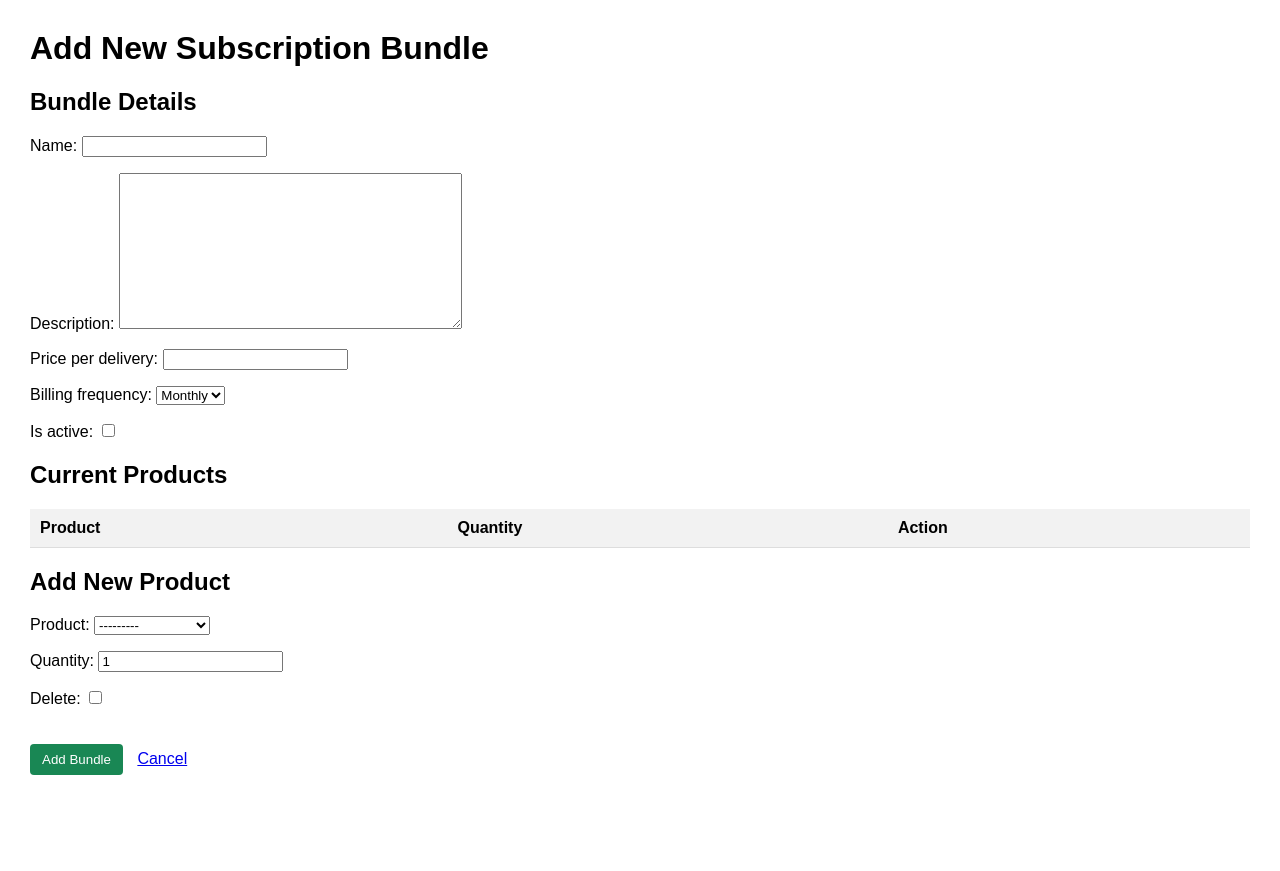
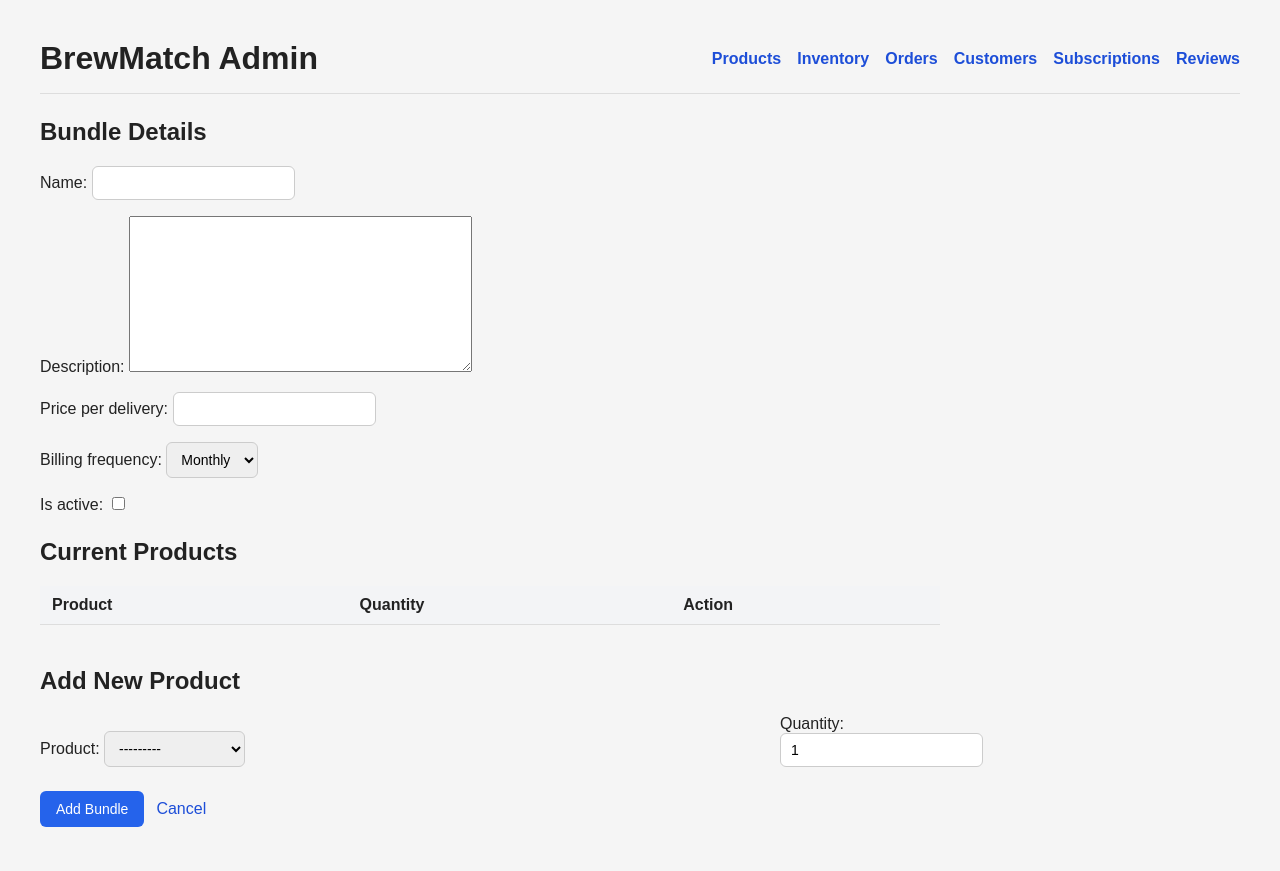
Before and after one commit to ClaudineWang/IS2108-Pair-Project, a Django app: page /admin/subscriptions/add/ in a window 1280 px wide. Before the commit the page ends 775 px from the top, so only its background shows below. Run offline with Django 5.2, Linux system fonts and the light colour scheme; tables that the repository leaves empty hold one stand-in row (values such as "Sample post"); lists and menus that the app fills with data are empty.

Commit message:
template reusability for admin panel

```diff
--- a/IS2108proj/adminpanel/forms.py
+++ b/IS2108proj/adminpanel/forms.py
@@ -1,38 +1,70 @@
 from django import forms
-from django.forms import inlineformset_factory
+from django.forms import inlineformset_factory, BaseInlineFormSet
+from django.db.models import Q
 from core.models import Product, Order, OrderItem, SubscriptionBundle, BundleItem, Review
 
 class ProductForm(forms.ModelForm):
     class Meta:
         model = Product
-        fields = ['name', 'description', 'category', 'origin_country', 'roast_level', 'caffeine_type', 'tasting_notes', 'price', 'origin_country', 'stock_level', 'image', 'is_visible']
+        fields = "__all__"
 
 class InventoryForm(forms.ModelForm):
     class Meta:
         model = Product
-        fields = [ 'stock_level', 'reorder_threshold']
-        labels = {
-            "stock_level" : "New Stock Quantity",
-            "reorder_theshold": "Low Stock Warning"
-        }
+        fields = ["stock_level", "reorder_threshold", "is_visible"]
 
 class OrderForm(forms.ModelForm):
     class Meta:
         model = Order
-        fields = ['delivery_status']
+        fields = ["delivery_status", "delivery_address"]
 
 class SubscriptionBundleForm(forms.ModelForm):
     class Meta:
         model = SubscriptionBundle
-        fields = ['name', 'description', 'price_per_delivery', 'billing_frequency', 'is_active']
+        fields = ["name", "description", "price_per_delivery", "billing_frequency", "is_active"]
+
 class BundleItemForm(forms.ModelForm):
     class Meta:
         model = BundleItem
-        fields= ['product', 'quantity']
+        fields = ["product", "quantity"]
+        widgets = {
+            "quantity": forms.NumberInput(attrs={"min": 1}),
+        }
+
+    def __init__(self, *args, **kwargs):
+        bundle = kwargs.pop("bundle", None)
+        super().__init__(*args, **kwargs)
+
+        used_product_ids = []
+
+        if bundle is not None:
+            used_product_ids = list(
+                BundleItem.objects.filter(subscription_bundle=bundle)
+                .exclude(pk=self.instance.pk)
+                .values_list("product_id", flat=True)
+            )
+
+        available_products = Product.objects.exclude(id__in=used_product_ids)
+
+        if self.instance and self.instance.pk:
+            available_products = available_products | Product.objects.filter(id=self.instance.product_id)
+
+        self.fields["product"].queryset = available_products.distinct()
+
+class BaseBundleItemFormSet(BaseInlineFormSet):
+    def __init__(self, *args, **kwargs):
+        self.bundle = kwargs.pop("bundle", None)
+        super().__init__(*args, **kwargs)
+
+    def _construct_form(self, i, **kwargs):
+        kwargs["bundle"] = self.bundle
+        return super()._construct_form(i, **kwargs)
+
 BundleItemFormSet = inlineformset_factory(
     SubscriptionBundle,
     BundleItem,
     form=BundleItemForm,
+    formset=BaseBundleItemFormSet,
     extra=1,
     can_delete=True
 )
@@ -40,7 +72,4 @@
 class ReviewForm(forms.ModelForm):
     class Meta:
         model = Review
-        fields = ['is_visible']
-        labels = {
-            'is_visible': 'Visibility Status'
-        }
+        fields = ["is_visible"]
--- /dev/null
+++ b/IS2108proj/adminpanel/templates/adminpanel/base.html
@@ -0,0 +1,129 @@
+<!DOCTYPE html>
+<html lang="en">
+<head>
+    <meta charset="UTF-8">
+    <meta name="viewport" content="width=device-width, initial-scale=1.0">
+    <title>{% block title %}Admin Panel{% endblock %}</title>
+    <style>
+        body {
+            font-family: Arial, sans-serif;
+            margin: 0;
+            background: #f5f5f5;
+            color: #222;
+        }
+
+        .container {
+            max-width: 1200px;
+            margin: 0 auto;
+            padding: 24px;
+        }
+
+        .topbar {
+            display: flex;
+            justify-content: space-between;
+            align-items: center;
+            padding: 16px 0;
+            border-bottom: 1px solid #ddd;
+            margin-bottom: 24px;
+        }
+
+        .topbar nav {
+            display: flex;
+            gap: 16px;
+            flex-wrap: wrap;
+        }
+
+        .topbar a {
+            text-decoration: none;
+            color: #1d4ed8;
+            font-weight: 600;
+        }
+
+        .page-title {
+            margin: 0;
+        }
+
+        form {
+            display: flex;
+            flex-wrap: wrap;
+            gap: 12px;
+            align-items: center;
+            margin-bottom: 20px;
+        }
+
+        input, select, button {
+            padding: 8px 10px;
+            border: 1px solid #ccc;
+            border-radius: 6px;
+            font-size: 14px;
+        }
+
+        button {
+            background: #1d4ed8;
+            color: white;
+            border: none;
+            cursor: pointer;
+        }
+
+        table {
+            width: 100%;
+            border-collapse: collapse;
+            background: white;
+            margin-top: 12px;
+        }
+
+        th, td {
+            padding: 10px 12px;
+            text-align: left;
+            border-bottom: 1px solid #ddd;
+        }
+
+        th {
+            background: #f2f2f2;
+        }
+
+        .status-visible {
+            color: green;
+            font-weight: bold;
+        }
+
+        .status-hidden {
+            color: red;
+            font-weight: bold;
+        }
+
+        .page-actions {
+            margin-top: 18px;
+        }
+
+        a {
+            color: #1d4ed8;
+            text-decoration: none;
+        }
+
+        a:hover {
+            text-decoration: underline;
+        }
+    </style>
+    {% block extra_head %}{% endblock %}
+</head>
+<body>
+    <div class="container">
+        <header class="topbar">
+            <h1 class="page-title">BrewMatch Admin</h1>
+            <nav>
+                <a href="{% url 'adminpanel:product_list' %}">Products</a>
+                <a href="{% url 'adminpanel:inventory_list' %}">Inventory</a>
+                <a href="{% url 'adminpanel:order_list' %}">Orders</a>
+                <a href="{% url 'adminpanel:customer_list' %}">Customers</a>
+                <a href="{% url 'adminpanel:subscription_bundle_list' %}">Subscriptions</a>
+                <a href="{% url 'adminpanel:review_list' %}">Reviews</a>
+            </nav>
+        </header>
+
+        <main>
+            {% block content %}{% endblock %}
+        </main>
+    </div>
+</body>
+</html>
--- a/IS2108proj/adminpanel/templates/adminpanel/subscription_bundle_form.html
+++ b/IS2108proj/adminpanel/templates/adminpanel/subscription_bundle_form.html
@@ -1,71 +1,94 @@
-<!DOCTYPE html>
-<html>
-<head>
-    <title>{{ page_title }}</title>
+{% extends "adminpanel/base.html" %}
 
+{% block title %}{{ page_title }}{% endblock %}
+{% block page_title %}{{ page_title }}{% endblock %}
+
+{% block content %}
 <style>
-        body {
-            font-family: Arial, sans-serif;
-            margin: 30px;
+    .bundle-form {
+        max-width: 900px;
+    }
+
+    .bundle-form form {
+        display: block;
+    }
+
+    .bundle-form .section {
+        display: block;
+        width: 100%;
+        clear: both;
+    }
+
+    .section {
+        margin-top: 24px;
+        display: block;
+        clear: both;
     }
 
     table {
         width: 100%;
         border-collapse: collapse;
-            margin-top: 15px;
+        margin-top: 12px;
     }
 
     th,
     td {
-            padding: 10px;
+        padding: 10px 12px;
         text-align: left;
         border-bottom: 1px solid #ddd;
     }
 
     th {
-            background-color: #f2f2f2;
+        background: #f3f4f6;
     }
 
-        button {
+    .inline-form {
+        display: grid;
+        grid-template-columns: 1fr 160px;
+        gap: 12px;
+        align-items: end;
+        margin-top: 12px;
+    }
+
+    .actions {
+        display: flex;
+        gap: 12px;
+        align-items: center;
+        margin-top: 24px;
+    }
+
+    .delete-button {
+        background: #dc2626;
+        color: white;
+        border: none;
+        border-radius: 6px;
         padding: 8px 12px;
         cursor: pointer;
     }
 
-        .delete-button {
-            background-color: #dc3545;
+    .save-button {
+        background: #2563eb;
         color: white;
         border: none;
-            border-radius: 4px;
-        }
-
-        .save-button {
-            margin-top: 20px;
-            background-color: #198754;
-            color: white;
-            border: none;
-            border-radius: 4px;
-        }
-
-        .cancel-link {
-            margin-left: 10px;
+        border-radius: 6px;
+        padding: 10px 16px;
+        cursor: pointer;
     }
 </style>
-</head>
 
-<body>
-
-    <h1>{{ page_title }}</h1>
-
+<div class="bundle-form">
     <form method="post">
         {% csrf_token %}
 
+        <div class="section">
             <h2>Bundle Details</h2>
-
             {{ subscription_bundle_form.non_field_errors }}
             {{ subscription_bundle_form.as_p }}
+        </div>
 
         {{ bundle_item_formset.management_form }}
 
+        <div class="section">
             <h2>Current Products</h2>
 
             <table>
@@ -94,15 +117,8 @@
 
                         <td>
                             {{ form.DELETE.as_hidden }}
-
-                                <button
-                                    type="button"
-                                    class="delete-button"
-                                    onclick="deleteItem(
-                                        'item-row-{{ forloop.counter }}',
-                                        'id_{{ form.prefix }}-DELETE'
-                                    )"
-                                >
+                            <button type="button" class="delete-button"
+                                onclick="deleteItem('item-row-{{ forloop.counter }}', 'id_{{ form.prefix }}-DELETE')">
                                 Delete
                             </button>
                         </td>
@@ -111,26 +127,42 @@
                     {% endfor %}
                 </tbody>
             </table>
+        </div>
+        <br>
 
+        <div class="section">
             <h2>Add New Product</h2>
 
             {% for form in bundle_item_formset %}
             {% if not form.instance.pk %}
-                {{ form.as_p }}
+            <div class="inline-form">
+                <div>
+                    {{ form.product.label_tag }}
+                    {{ form.product }}
+                    {{ form.product.errors }}
+                </div>
+
+                <div>
+                    {{ form.quantity.label_tag }}
+                    {{ form.quantity }}
+                    {{ form.quantity.errors }}
+                </div>
+            </div>
             {% endif %}
             {% endfor %}
+        </div>
 
+        <div class="actions">
             <button type="submit" class="save-button">
                 {{ submit_button_text }}
             </button>
 
-        <a
-            class="cancel-link"
-            href="{% url 'adminpanel:subscription_bundle_list' %}"
-        >
+            <a href="{% url 'adminpanel:subscription_bundle_list' %}">
                 Cancel
             </a>
+        </div>
     </form>
+</div>
 
 <script>
     function deleteItem(rowId, deleteInputId) {
@@ -138,6 +170,4 @@
         document.getElementById(rowId).style.display = "none";
     }
 </script>
-
-</body>
-</html>
+{% endblock %}
--- a/IS2108proj/adminpanel/views.py
+++ b/IS2108proj/adminpanel/views.py
@@ -24,7 +24,7 @@
         )
     if caffeine_filter:
         products = products.filter(
-            caffeine_type = category_filter
+            caffeine_type = caffeine_filter
         )
     if roast_filter:
         products = products.filter(
@@ -271,7 +271,8 @@
 
         bundle_item_formset = BundleItemFormSet(
             request.POST,
-            instance=subscription_bundle
+            instance=subscription_bundle,
+            bundle=subscription_bundle
         )
 
         if (
@@ -280,50 +281,36 @@
         ):
             subscription_bundle_form.save()
             bundle_item_formset.save()
-
-            return redirect(
-                "adminpanel:subscription_bundle_list"
-            )
+            return redirect("adminpanel:subscription_bundle_list")
 
     else:
-        subscription_bundle_form = SubscriptionBundleForm(
-            instance=subscription_bundle
+        subscription_bundle_form = SubscriptionBundleForm(instance=subscription_bundle)
+        bundle_item_formset = BundleItemFormSet(
+            instance=subscription_bundle,
+            bundle=subscription_bundle
         )
 
-        bundle_item_formset = BundleItemFormSet(
-            instance=subscription_bundle
-        )
     context = {
-            'subscription_bundle_form': subscription_bundle_form,
-            'bundle_item_formset': bundle_item_formset,
-            'page_title': 'Update Subscription Bundle',
-            'submit_button_text': 'Update Bundle',
+        'subscription_bundle_form': subscription_bundle_form,
+        'bundle_item_formset': bundle_item_formset,
+        'page_title': 'Update Subscription Bundle',
+        'submit_button_text': 'Update Bundle',
     }
     return render(request, 'adminpanel/subscription_bundle_form.html', context)
 
 def subscription_bundle_add(request):
     if request.method == "POST":
-        subscription_bundle_form = SubscriptionBundleForm(
-            request.POST
-        )
-
-        bundle_item_formset = BundleItemFormSet(
-            request.POST
-        )
+        subscription_bundle_form = SubscriptionBundleForm(request.POST)
+        bundle_item_formset = BundleItemFormSet(request.POST)
 
         if (
             subscription_bundle_form.is_valid()
             and bundle_item_formset.is_valid()
         ):
             subscription_bundle = subscription_bundle_form.save()
-
             bundle_item_formset.instance = subscription_bundle
             bundle_item_formset.save()
-
-            return redirect(
-                "adminpanel:subscription_bundle_list"
-            )
-
+            return redirect("adminpanel:subscription_bundle_list")
     else:
         subscription_bundle_form = SubscriptionBundleForm()
         bundle_item_formset = BundleItemFormSet()
```
Also changed, not shown: IS2108proj/adminpanel/templates/adminpanel/customer_list.html (+7 -0 lines), IS2108proj/adminpanel/templates/adminpanel/customer_subscription_list.html (+8 -1 lines), IS2108proj/adminpanel/templates/adminpanel/customer_subscription_view.html (+23 -9 lines), IS2108proj/adminpanel/templates/adminpanel/customer_view.html (+21 -37 lines), IS2108proj/adminpanel/templates/adminpanel/inventory_form.html (+10 -11 lines), IS2108proj/adminpanel/templates/adminpanel/inventory_list.html (+11 -4 lines), IS2108proj/adminpanel/templates/adminpanel/order_form.html (+22 -34 lines), IS2108proj/adminpanel/templates/adminpanel/order_list.html (+9 -2 lines), IS2108proj/adminpanel/templates/adminpanel/product_form.html (+7 -6 lines), IS2108proj/adminpanel/templates/adminpanel/product_list.html (+11 -2 lines), IS2108proj/adminpanel/templates/adminpanel/review_form.html (+15 -13 lines), IS2108proj/adminpanel/templates/adminpanel/review_list.html (+10 -3 lines), IS2108proj/adminpanel/templates/adminpanel/subscription_bundle_list.html (+22 -7 lines). Lines whose indentation alone changed are shown as unchanged.
